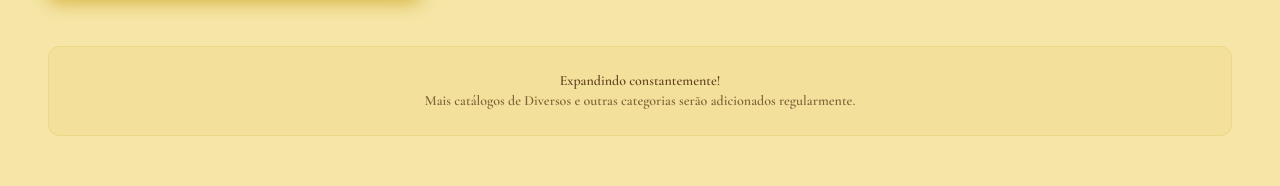
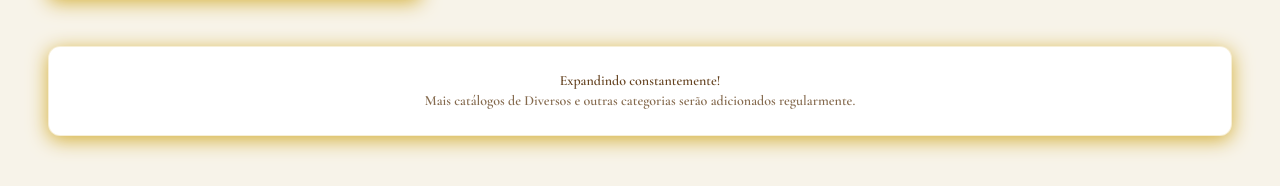
Before and after one commit to DanilThais/catalago.emporio, a React (Vite) app: page /catalogs/diversos in a window 1280 px wide. Shown: the part 658-844 px from the top of the page. Built offline with nearby package versions, Linux system fonts and the light colour scheme.

Commit message:
Implementação de fundos brancos para contraste

```diff
--- a/src/components/Layout.tsx
+++ b/src/components/Layout.tsx
@@ -24,7 +24,7 @@ const Layout: React.FC<LayoutProps> = ({ children }) => {
   };
 
   return (
-    <div className="min-h-screen bg-golden-light">
+    <div className="min-h-screen bg-golden-cream">
       <header className="px-4 py-4 sm:px-6 md:px-12 md:py-6 flex items-center justify-between bg-golden-dark">
         <div className="flex items-center gap-3 sm:gap-4">
           {showBackButton && (
--- a/src/index.css
+++ b/src/index.css
@@ -10,7 +10,7 @@ html {
 
 body {
   font-family: 'Cormorant Garamond', serif;
-  @apply bg-golden-light text-brown-dark font-display font-semibold;
+  @apply bg-golden-cream text-brown-dark font-display font-semibold;
 }
 
 h1, h2, h3, h4, h5, h6 {
--- a/src/pages/CatalogListPage.tsx
+++ b/src/pages/CatalogListPage.tsx
@@ -79,7 +79,7 @@ const CatalogListPage: React.FC = () => {
             transition={{ delay: 0.4, duration: 0.5 }}
             className="text-center py-12"
           >
-            <div className="bg-golden/10 rounded-xl p-8 border border-golden/20 max-w-md mx-auto">
+            <div className="bg-white rounded-xl p-8 border border-golden/20 shadow-golden max-w-md mx-auto">
               <Sparkles className="w-12 h-12 text-golden-dark/50 mx-auto mb-4" />
               <p className="text-lg text-brown-dark mb-2">
                 Catálogos em preparação
@@ -95,7 +95,7 @@ const CatalogListPage: React.FC = () => {
           initial={{ opacity: 0 }}
           animate={{ opacity: 1 }}
           transition={{ delay: 0.6, duration: 0.6 }}
-          className="text-center mt-12 p-6 bg-golden/10 rounded-xl border border-golden/20"
+          className="text-center mt-12 p-6 bg-white rounded-xl border border-golden/20 shadow-golden"
         >
           <p className="text-brown-dark/80 text-sm">
             <span className="font-semibold text-brown-dark">Expandindo constantemente!</span>
--- a/src/pages/HomePage.tsx
+++ b/src/pages/HomePage.tsx
@@ -109,7 +109,7 @@ const HomePage: React.FC = () => {
           initial={{ opacity: 0 }}
           animate={{ opacity: 1 }}
           transition={{ delay: 0.8, duration: 0.6 }}
-          className="text-center mt-12 p-6 bg-golden/10 rounded-xl border border-golden/20"
+          className="text-center mt-12 p-6 bg-white rounded-xl border border-golden/20 shadow-golden"
         >
           <p className="text-brown-dark/80 text-sm">
             <span className="font-semibold text-brown-dark">Mais catálogos em breve!</span>
```
